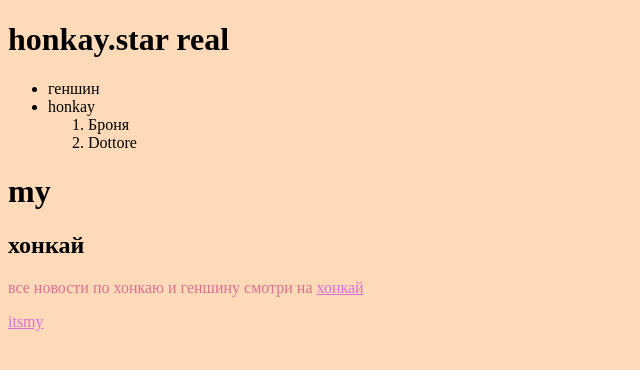
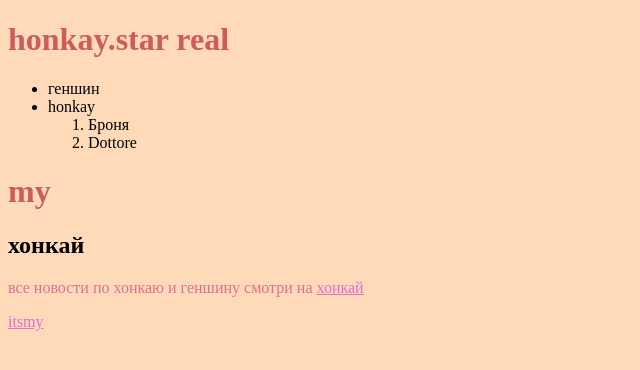
Before and after one commit to iloveAlbedo/iloveAlbedo.github.io, a plain HTML site: page index.html in a window 1280 px wide. Shown: the whole page, without its empty margins (0-640 px from the left). Drawn offline with Linux system fonts and the light colour scheme.

Commit message:
Wed, Sep 27, 2023, 5:46 PM +07:00

```diff
--- a/styles.css
+++ b/styles.css
@@ -1,3 +1,4 @@
 body{background-color: #FFDAB9}
 p{color: #DB7093}
 a{color: #DA70D6}
+h1{color: #CD5C5C}
```
